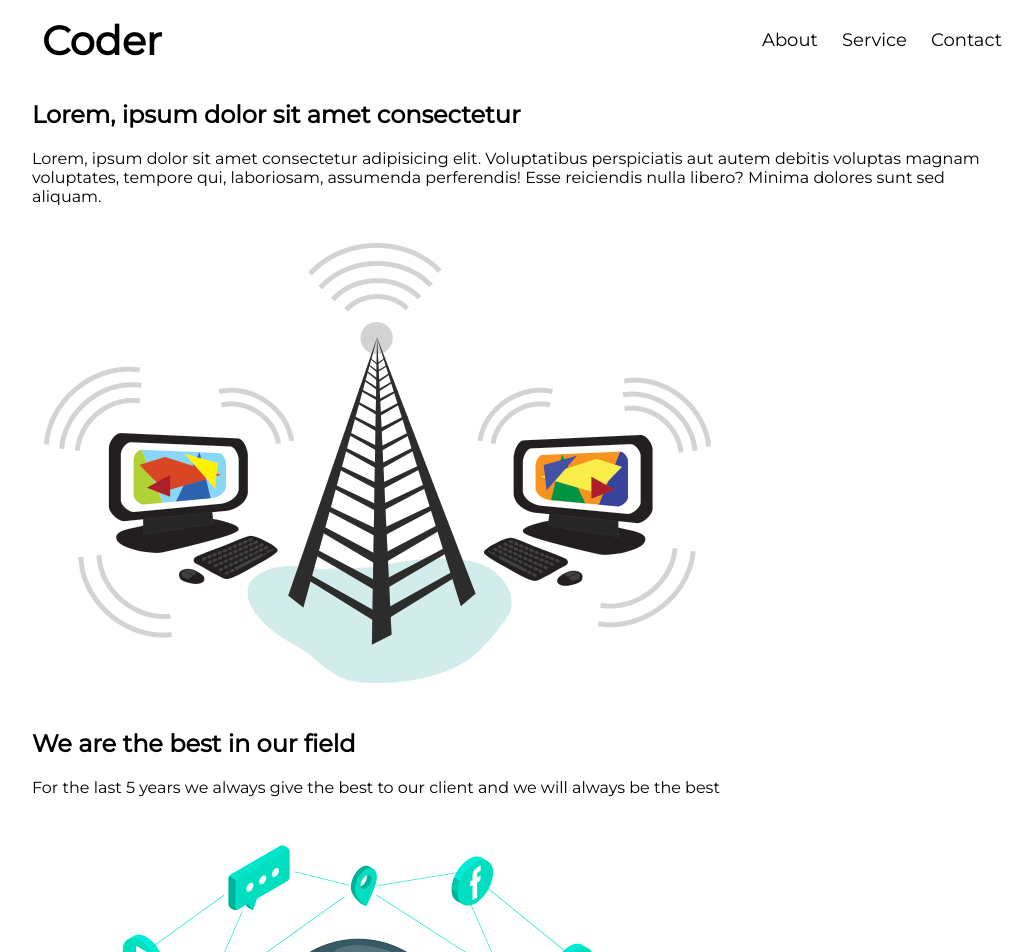
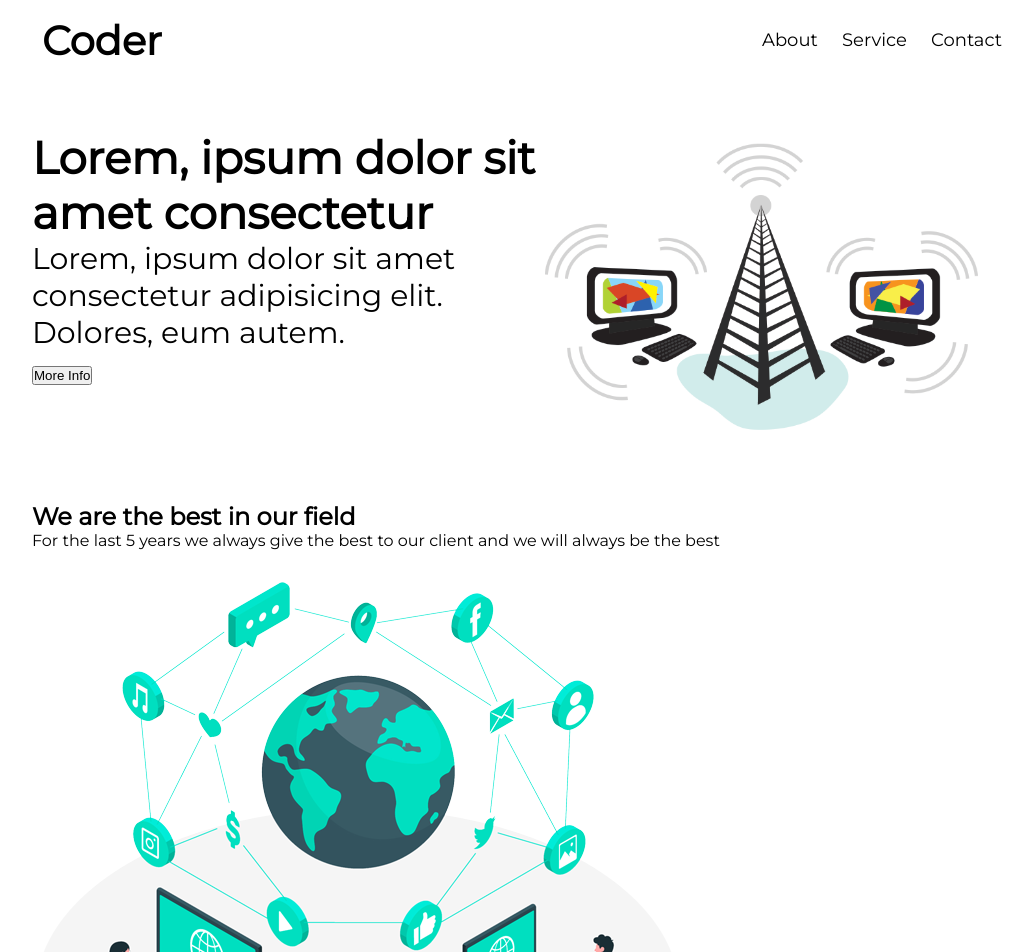
Before and after one commit to sayyiduliman/latihan2, a plain HTML site: page index.html in a window 1280 px wide. Shown: the top 952 px of the page, without its empty margins (118-1151 px from the left). Drawn offline with Linux system fonts and the light colour scheme.

Commit message:
update index.html

```diff
--- a/index.html
+++ b/index.html
@@ -12,7 +12,7 @@
 <body>
     <div class="navbar">
         <h1>
-            <a class="logo" href="#">Coder</a>
+            <a class="logo" href="#coder">Coder</a>
         </h1>
         <div class="navbar-right">
             <a class="menu-item" href="#about">About</a>
@@ -21,28 +21,42 @@
         </div>
     </div>
 
-    <div id="about">
-        <h2>Lorem, ipsum dolor sit amet consectetur </h2>
-        <p>Lorem, ipsum dolor sit amet consectetur adipisicing elit. Voluptatibus perspiciatis aut autem debitis voluptas magnam voluptates, tempore qui, laboriosam, assumenda perferendis! Esse reiciendis nulla libero? Minima dolores sunt sed aliquam.</p>
-        <img src="landing.png" alt="">
-        <h2>We are the best in our field</h2>
-        <p>For the last 5 years we always give the best to our client and we will always be the best</p>
-        <img src="about.png" alt="">
-    </div>
+    <section id="coder">
+        <div class="row1">
+            <div class="colom1">
+                <h1>Lorem, ipsum dolor sit amet consectetur </h1>
+                <p>Lorem, ipsum dolor sit amet consectetur adipisicing elit. Dolores, eum autem.</p>
+                <button class="button1" type="button">More Info</button>
+            </div>
+            <div class="colom2">
+                <img class="img1" src="landing.png" alt="">
+            </div>
+        </div>
+    </section>
 
-    <div id="service">
-        <h2>Our Servicee</h2>
+    <section id="about">
+        <div class="row2">
+            <div class="colom3">
+                <h1>We are the best in our field</h1>
+                <p>For the last 5 years we always give the best to our client and we will always be the best</p>
+                <img src="about.png" alt="">
+            </div>
+        </div>
+    </section>
+
+    <section id="service">
+        <h1>Our Servicee</h1>
         <p>We have the best service to solve your problem   </p>
         <img src="service1.png" alt="">
         <img src="service2.png" alt="">
         <img src="service3.png" alt="">
-    </div>
+    </section>
 
-    <div id="contact">
-        <h2>Contact</h2>
+    <section id="contact">
+        <h1>Contact</h1>
         <p>Lorem ipsum dolor sit amet consectetur adipisicing elit. Repudiandae, tempore!</p>
         <h2>Our Location</h2>
         <iframe src="https://www.google.com/maps/embed?pb=!1m18!1m12!1m3!1d3963.718507641198!2d107.44440547390087!3d-6.557175364098534!2m3!1f0!2f0!3f0!3m2!1i1024!2i768!4f13.1!3m3!1m2!1s0x2e690fb318e50ddd%3A0xce1f148ea489788e!2sTaman%20Air%20Mancur%20Sri%20Baduga!5e0!3m2!1sen!2sid!4v1696906174772!5m2!1sen!2sid" width="400" height="300" style="border:0;" allowfullscreen="" loading="lazy" referrerpolicy="no-referrer-when-downgrade"></iframe>
-    </div>
+    </section>
 </body>
 </html>
--- a/style.css
+++ b/style.css
@@ -1,3 +1,12 @@
+* {
+    margin: 0;
+    padding: 0;
+}
+
+html{
+    scroll-behavior: smooth;
+}
+
 body{
     font-family: 'Montserrat', sans-serif;
     margin: 0;
@@ -41,7 +50,31 @@ body{
     color: white;
 }
 
+#coder{
+    display: flex;
+    flex-direction: row;
+    justify-content: space-between;
+    padding-left: 150px;
+    padding-right: 150px;
+    font-size: 30px;
+}
+
+.row1{
+    padding-right: 25px;
+    padding-top: 50px;
+    padding-bottom: 50px;
+    display: flex;
+}
+
+.img1{
+    width: 450px;
+    size: 100px;
+}
+
 #about{
+    display: flex;
+    flex-direction: row;
+    justify-content: space-between;
     padding-left: 150px;
     padding-right: 150px;
 }
```
